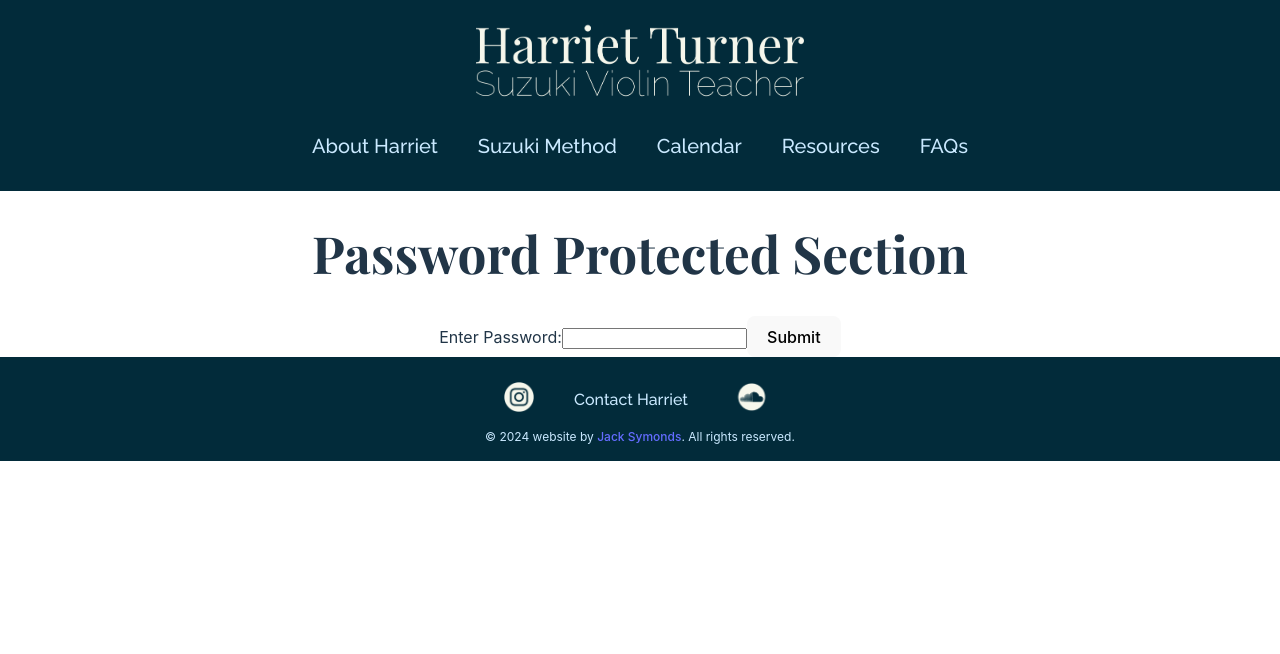
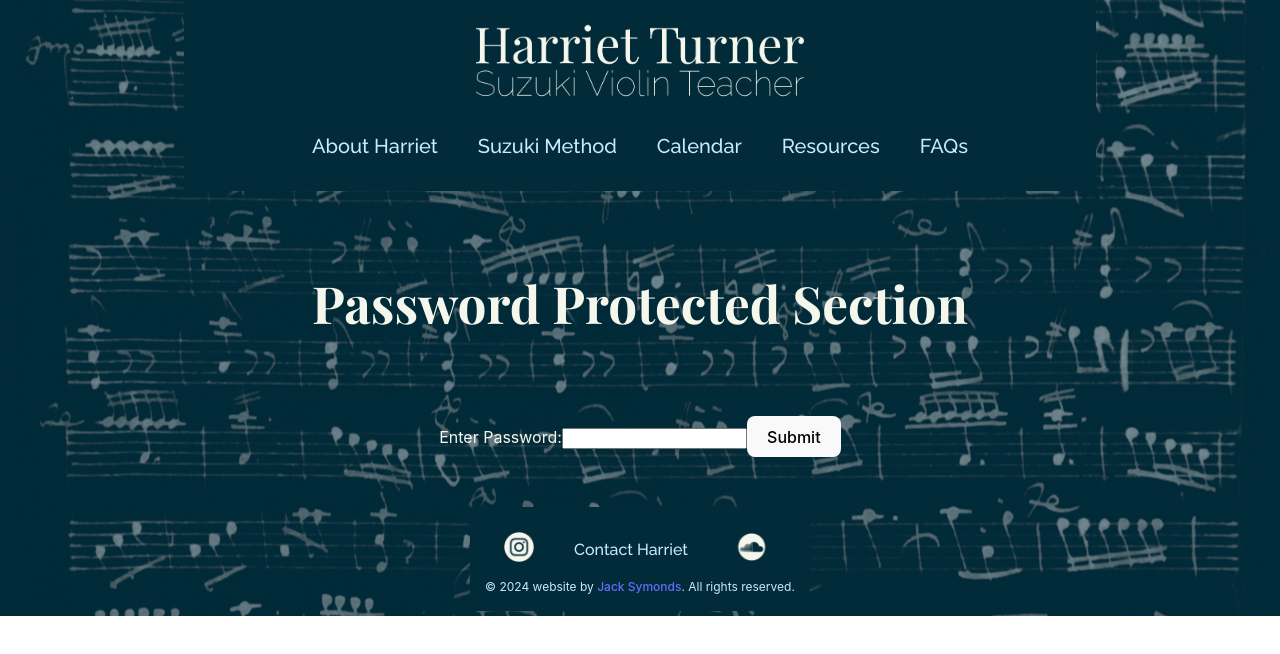
Before and after one commit to jmoney2phresh/harrietTurnerWebsite, a React (Vite) app: page /login in a window 1280 px wide. Both pictures are taken after a click on the button "Enter Site". Shown: the top 654 px of the page. Built offline with nearby package versions, Linux system fonts and the light colour scheme.

Commit message:
Fixed loading issue with images on benefitsCarousel and aboutHarriet.
Added basic styling to login page

```diff
--- a/src/components/aboutHarriet.jsx
+++ b/src/components/aboutHarriet.jsx
@@ -9,7 +9,7 @@ const AboutHarriet = () => {
     <>
       <NavBar />
       <div className="aboutHarriet content">
-        <img src="../../public/assets/harriet.webp" alt="" />
+        <img src="/assets/harriet.webp" alt="" />
         <h2>
           Ten years teaching and twenty five years playing
           <br /> help me get the absolute best from every student.
--- a/src/components/benefitsCarousel.jsx
+++ b/src/components/benefitsCarousel.jsx
@@ -7,23 +7,23 @@ const SuzukiBenefitsCarousel = () => {
   const benefits = [
     {
       text: "Improved concentration and focus",
-      icon: "../../public/assets/eye.png",
+      icon: "/assets/eye.png",
     },
     {
       text: "Enhanced listening and memorization skills",
-      icon: "../../public/assets/ear.png",
+      icon: "/assets/ear.png",
     },
     {
       text: "Development of fine motor skills",
-      icon: "../../public/assets/timing-belt.png",
+      icon: "/assets/timing-belt.png",
     },
     {
       text: "Discipline and perseverance",
-      icon: "../../public/assets/soldier.png",
+      icon: "/assets/soldier.png",
     },
     {
       text: "Self-confidence through performance",
-      icon: "../../public/assets/role-model.png",
+      icon: "/assets/role-model.png",
     },
   ];
 
--- a/src/components/login.jsx
+++ b/src/components/login.jsx
@@ -4,6 +4,7 @@ import { useNavigate } from "react-router-dom";
 import NavBar from "./navBar";
 import Footer from "./footer";
 import "../styling/root.style.css";
+import "../styling/login.style.css";
 
 const Login = () => {
   const [password, setPassword] = useState("");
@@ -21,7 +22,7 @@ const Login = () => {
   };
 
   return (
-    <div>
+    <div className="login content">
       <NavBar />
       <h1>Password Protected Section</h1>
       <form onSubmit={handleSubmit}>
@@ -33,7 +34,7 @@ const Login = () => {
             onChange={(e) => setPassword(e.target.value)}
           />
         </label>
-        <button type="submit">Submit</button>
+        <button type="submit enquire">Submit</button>
       </form>
       <Footer />
     </div>
--- /dev/null
+++ b/src/styling/login.style.css
@@ -0,0 +1,13 @@
+.login {
+  display: flex;
+  flex-direction: column;
+  align-items: center;
+  justify-content: flex-start;
+  gap: 50px;
+  flex-wrap: wrap;
+  background-image: url("../../public/assets/sheetMusic.png");
+  background-position: center;
+  background-repeat: no-repeat;
+  background-color: #022b3a;
+  color: #f6f7ec;
+}
```
